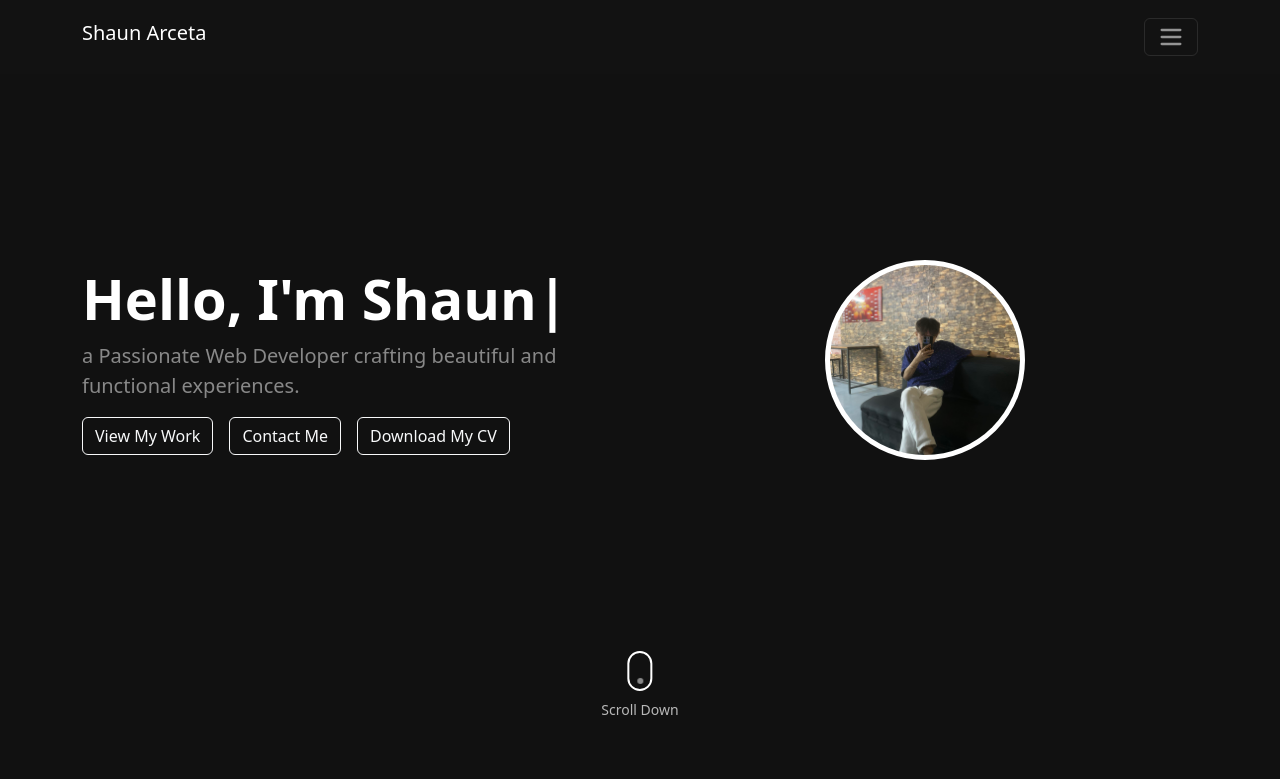
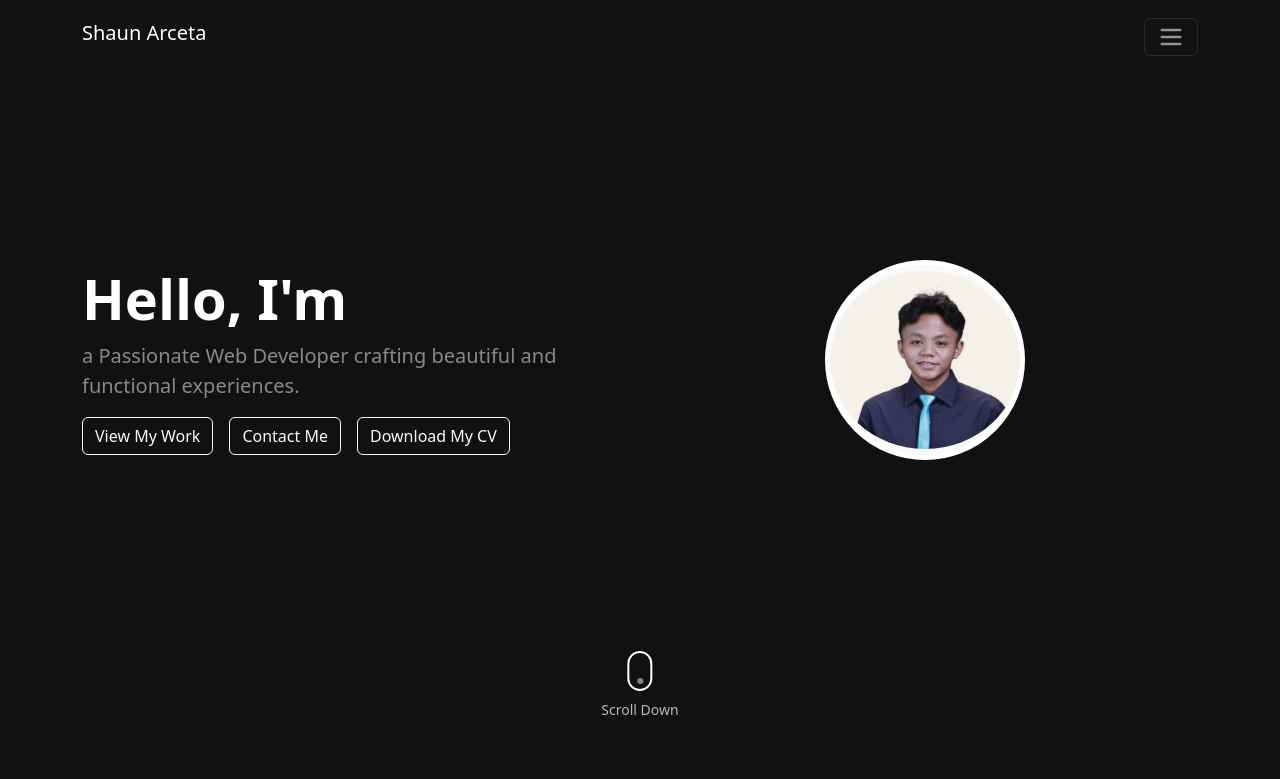
Before and after one commit to Shaun1031/my-portfolio, a React (Create React App) app: page / in a window 1280 px wide. Shown: the top 779 px of the page. Built offline with nearby package versions, Linux system fonts and the light colour scheme.

Commit message:
Update portfolio: replaced react-typical with react-type-animation

```diff
--- a/package.json
+++ b/package.json
@@ -25,7 +25,7 @@
     "react-router-dom": "^7.3.0",
     "react-scripts": "5.0.1",
     "react-time-picker": "^7.0.0",
-    "react-typical": "^0.1.3",
+    "react-type-animation": "^3.2.0",
     "three": "^0.174.0",
     "web-vitals": "^2.1.4"
   },
--- a/src/App.js
+++ b/src/App.js
@@ -9,7 +9,8 @@ import { Chart as ChartJS, CategoryScale, LinearScale, PointElement, LineElement
 import "./navbar.css";
 import "./projects.css";
 import "./Contact.css";
-import Typical from "react-typical";
+
+import { TypeAnimation } from "react-type-animation";
 import Calendar from "react-calendar";
 import "react-calendar/dist/Calendar.css";
 import "react-time-picker/dist/TimePicker.css";
@@ -58,13 +59,14 @@ function Home() {
       <div className="container">
         <div className="row align-items-center text-center text-md-start">
           <div className="col-md-6">
-          <h1 className="display-4 fw-bold text-white">
-              <Typical
-                steps={["Hello, I'm Shaun", 2000, "", 500]}
-                loop={Infinity}
-                wrapper="span"
-              />
-            </h1>
+         <h1 className="display-4 fw-bold text-white">
+  <TypeAnimation
+    sequence={["Hello, I'm Shaun", 2000, ""]}
+    wrapper="span"
+    speed={50}
+    repeat={Infinity}
+  />
+</h1>
             <p className="lead text-white-50">a Passionate Web Developer crafting beautiful and functional experiences.</p>
             <div className="d-flex gap-3 mt-3 justify-content-center justify-content-md-start">
               <a href="#projects" className="btn btn-outline-light btn-block">View My Work</a>
@@ -79,7 +81,7 @@ function Home() {
           <div className="col-md-6 d-none d-md-flex justify-content-center">
             <div className="profile-picture-container rounded-circle overflow-hidden bg-light d-flex align-items-center justify-content-center"
               style={{ width: "200px", height: "200px", border: "5px solid white" }}>
-      <img src="/my-portfolio/me.jpg" alt="Shaun Arceta" className="img-fluid rounded-circle" />
+      <img src="/my-portfolio/Shaun.jpeg" alt="Shaun Arceta" className="img-fluid rounded-circle" />
 
             </div>
           </div>
@@ -721,12 +723,15 @@ function Contact() {
                   <label className="floating-label">Your Message</label>
                 </div>
 
+
+
                 {/* Submit Button */}
                 <button type="submit" className="btn btn-dark w-1" style={{ backgroundColor: "#000", border: "2px solid #000", fontWeight: "normal", borderRadius: "30px", transition: "all 0.3s ease-in-out" }}
                   onMouseOver={(e) => { e.target.style.backgroundColor = "#FFF"; e.target.style.color = "#000"; }}
                   onMouseOut={(e) => { e.target.style.backgroundColor = "#000"; e.target.style.color = "#FFF"; }}>
                   {loading ? "Sending..." : "Send Message"}
                 </button>
+
               </form>
             </div>
 
```
Also changed, not shown: public/Shaun.jpeg (added), 1 other file (tests, documents, lock files or other folders).
